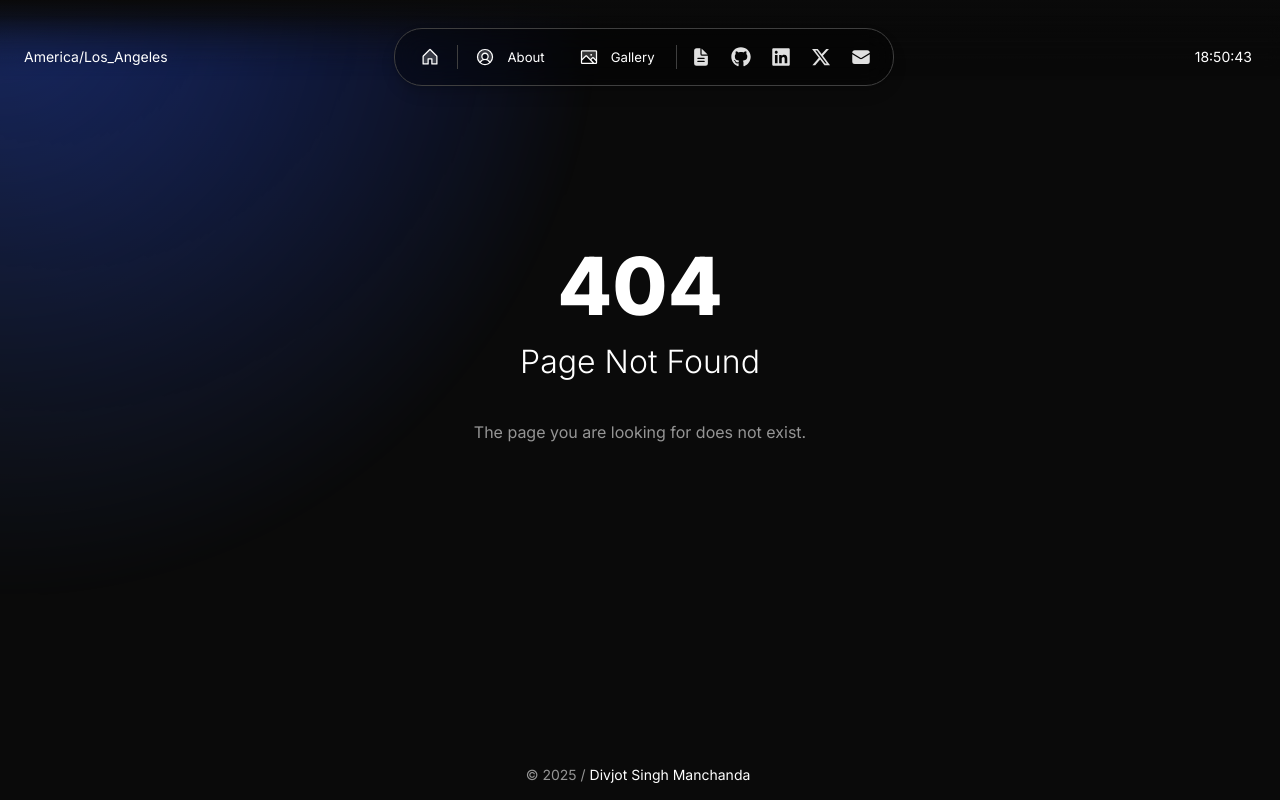
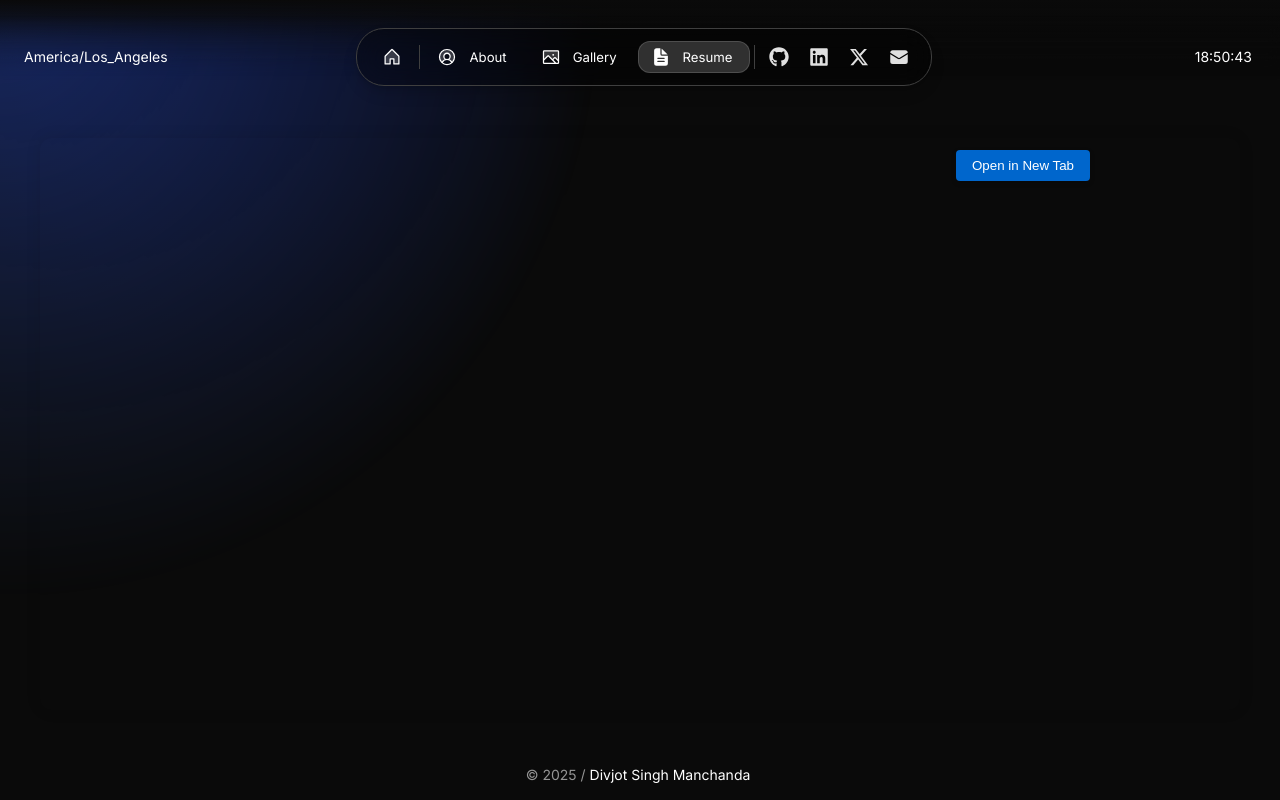
Before and after one commit to djsmanchanda/djsmanchanda_website, a Next.js app: page /resume in a window 1280 px wide. Before the commit this address had no page. Built offline with nearby package versions, Linux system fonts and the light colour scheme.

Commit message:
Resume - update

```diff
--- a/package.json
+++ b/package.json
@@ -24,6 +24,7 @@
     "react-dom": "^18.3.1",
     "react-icons": "^5.2.1",
     "react-masonry-css": "^1.0.16",
+    "react-pdf": "^9.2.1",
     "remark": "^15.0.1",
     "remark-html": "^16.0.1",
     "sass": "^1.77.6",
--- a/src/app/resources/config.js
+++ b/src/app/resources/config.js
@@ -6,6 +6,7 @@ const routes = {
   "/work": false,
   "/blog": false,
   "/gallery": true,
+  "/resume": true,
 };
 
 // Enable password protection on selected routes
--- a/src/app/resources/content.js
+++ b/src/app/resources/content.js
@@ -25,11 +25,6 @@ const newsletter = {
 };
 
 const social = [
-  {
-    name: "Resume",
-    icon: "resume",
-    link: "Divjot_Singh_Manchanda_Resume_Dec_2024.pdf",
-  },
   {
     name: "GitHub",
     icon: "github",
--- /dev/null
+++ b/src/app/resume/page.tsx
@@ -0,0 +1,45 @@
+"use client";  // Add this to enable client-side functionality
+
+import React from "react";
+
+const ResumePage = () => {
+  const handleOpenInNewTab = () => {
+    window.open("/Divjot_Singh_Manchanda_Resume_Dec_2024.pdf", "_blank", "noopener,noreferrer");
+  };
+
+  return (
+    <div style={{ height: "100%", width: "100%", padding: "0rem", position: "relative" }}>
+      <iframe
+        src="/Divjot_Singh_Manchanda_Resume_Dec_2024.pdf"
+        style={{
+          width: "100%",
+          height: "100%",
+          border: "none",
+          borderRadius: "12px",
+          boxShadow: "0 0 15px rgba(0,0,0,0.1)",
+        }}
+        title="Resume Viewer"
+      />
+      <button
+        onClick={handleOpenInNewTab}
+        style={{
+          position: "absolute",
+          top: "12px",
+          right: "150px",
+          padding: "8px 16px",
+          backgroundColor: "#0066cc",
+          color: "white",
+          border: "none",
+          borderRadius: "4px",
+          cursor: "pointer",
+          zIndex: 999,
+          boxShadow: "0 2px 5px rgba(0,0,0,0.2)",
+        }}
+      >
+        Open in New Tab
+      </button>
+    </div>
+  );
+};
+
+export default ResumePage;
--- a/src/components/Header.tsx
+++ b/src/components/Header.tsx
@@ -147,6 +147,23 @@ export const Header = () => {
                   />
                 </>
               )}
+              {routes["/resume"] && (
+                <>
+                  <ToggleButton
+                    className="s-flex-hide"
+                    prefixIcon="resume"
+                    href="/resume"
+                    label="Resume"
+                    selected={pathname.startsWith("/resume")}
+                  />
+                  <ToggleButton
+                    className="s-flex-show"
+                    prefixIcon="resume"
+                    href="/resume"
+                    selected={pathname.startsWith("/resume")}
+                  />
+                </>
+              )}
               <Line vert maxHeight="24" />
               {/* Social buttons group */}
               <Flex gap="16" vertical="center" paddingLeft="8">
```
Also changed, not shown: 1 other file (tests, documents, lock files or other folders).
